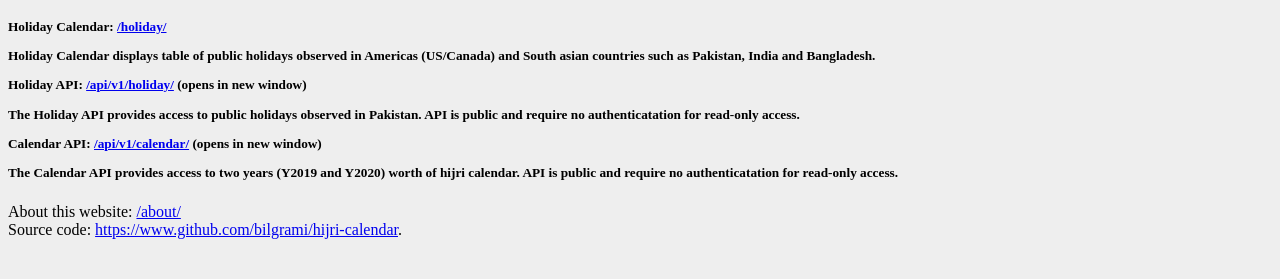
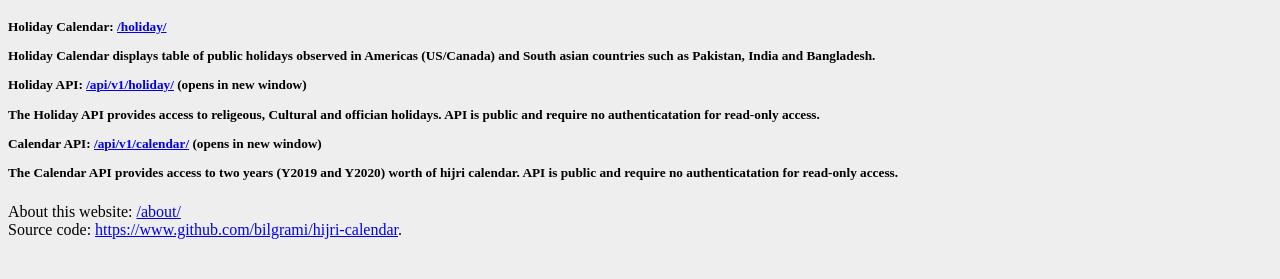
Before and after one commit to bilgrami/hijri-calendar, a Django app: page / in a window 1280 px wide. Shown: the part 529-808 px from the top of the page. Run offline with Django 3.2, Linux system fonts and the light colour scheme; parts of the project's set-up code (start-up, migrations or seed data) failed here and were passed over; some libraries are stand-ins or nearby versions.

Commit message:
improve text

```diff
--- a/project/hijri_calendar_project/hijri_calendar_app/templates/index.html
+++ b/project/hijri_calendar_project/hijri_calendar_app/templates/index.html
@@ -42,7 +42,7 @@
     Holiday API: <a target="_blank" href="/api/v1/holiday/">/api/v1/holiday/</a> (opens in new window)
   </p>
   <p class="flow-text">
-    The Holiday API provides access to public holidays observed in Pakistan. API is public and require no
+    The Holiday API provides access to religeous, Cultural and offician holidays. API is public and require no
     authenticatation for read-only access.
   </p>
 
```
Also changed, not shown: .travis.yml.
